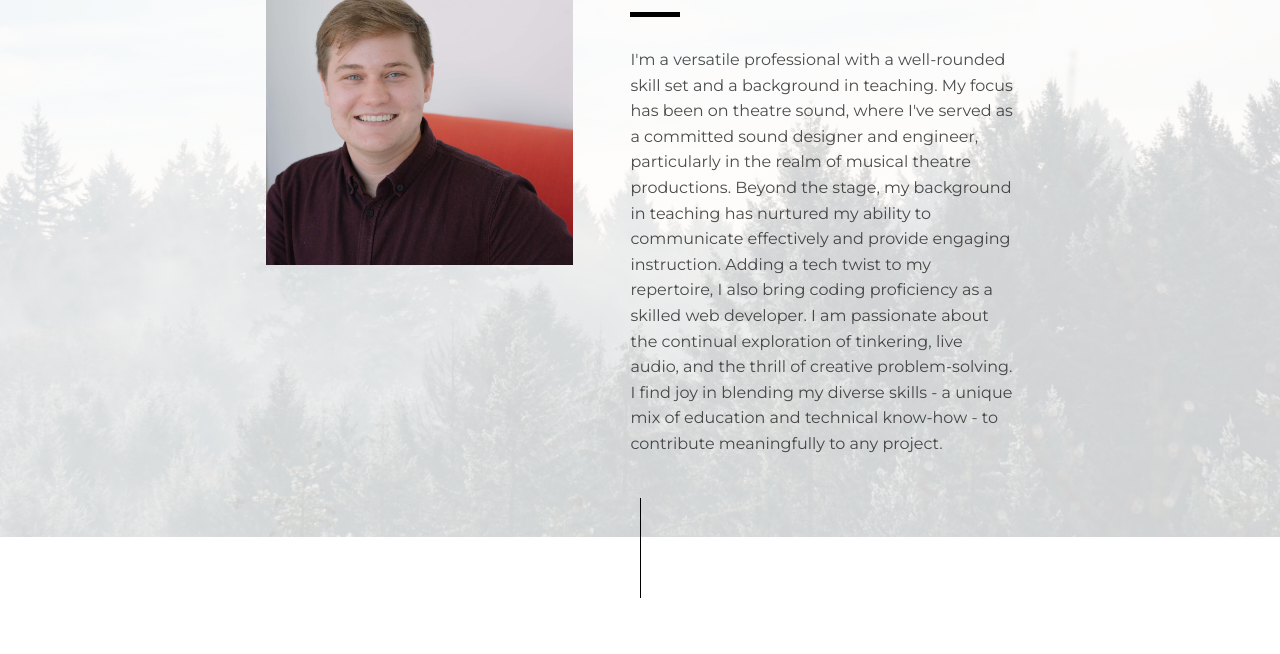
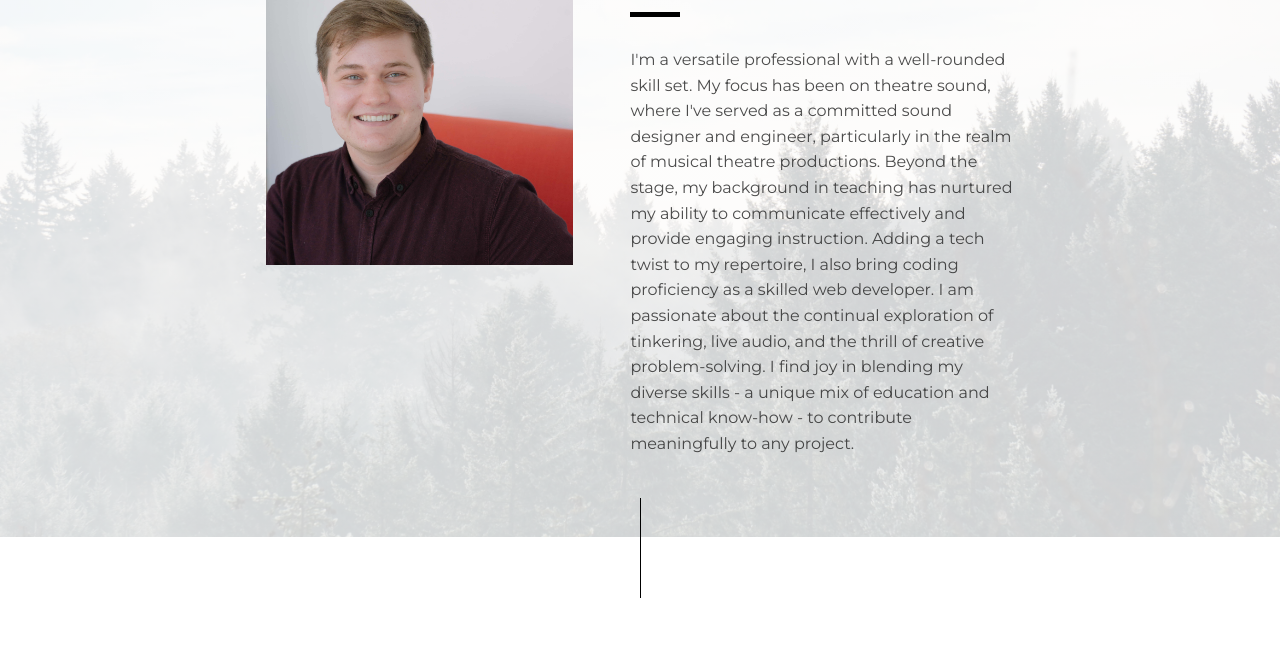
Before and after one commit to glenrj/portfolio, a website: page src/index.html in a window 1280 px wide. Shown: the part 106-760 px from the top of the page. Drawn offline with nearby package versions, Linux system fonts and the light colour scheme; files that its build step writes are made by us from their sources.

Commit message:
bio update

```diff
--- a/src/index.html
+++ b/src/index.html
@@ -41,7 +41,7 @@
                 <h1>Hello! I'm Glen McCann</h1>
                 <div class="headerLine"></div>
                 <p class="about">
-                    I'm a versatile professional with a well-rounded skill set and a background in teaching. My focus has been on theatre sound, where I've served as a committed sound designer and engineer, particularly in the realm of musical theatre productions. Beyond the stage, my background in teaching has nurtured my ability to communicate effectively and provide engaging instruction. Adding a tech twist to my repertoire, I also bring coding proficiency as a skilled web developer. I am passionate about the continual exploration of tinkering, live audio, and the thrill of creative problem-solving. I find joy in blending my diverse skills - a unique mix of education and technical know-how - to contribute meaningfully to any project.
+                    I'm a versatile professional with a well-rounded skill set. My focus has been on theatre sound, where I've served as a committed sound designer and engineer, particularly in the realm of musical theatre productions. Beyond the stage, my background in teaching has nurtured my ability to communicate effectively and provide engaging instruction. Adding a tech twist to my repertoire, I also bring coding proficiency as a skilled web developer. I am passionate about the continual exploration of tinkering, live audio, and the thrill of creative problem-solving. I find joy in blending my diverse skills - a unique mix of education and technical know-how - to contribute meaningfully to any project.
                 </p>
             </div>
         </div>
```
